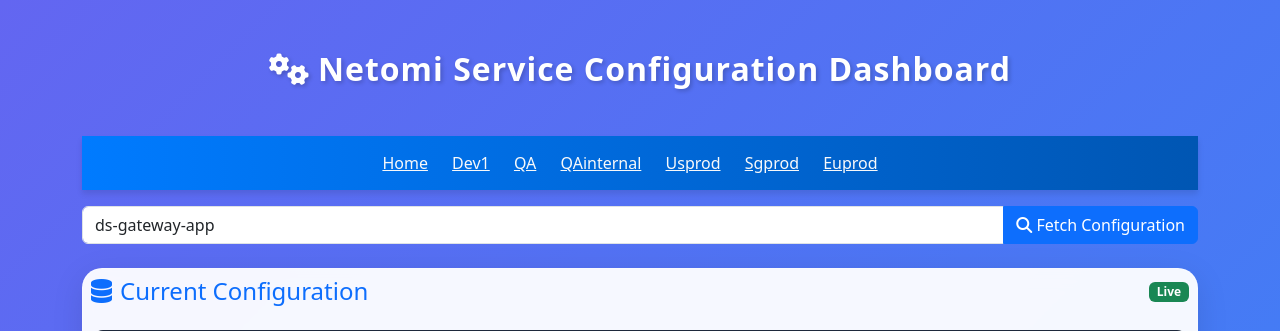
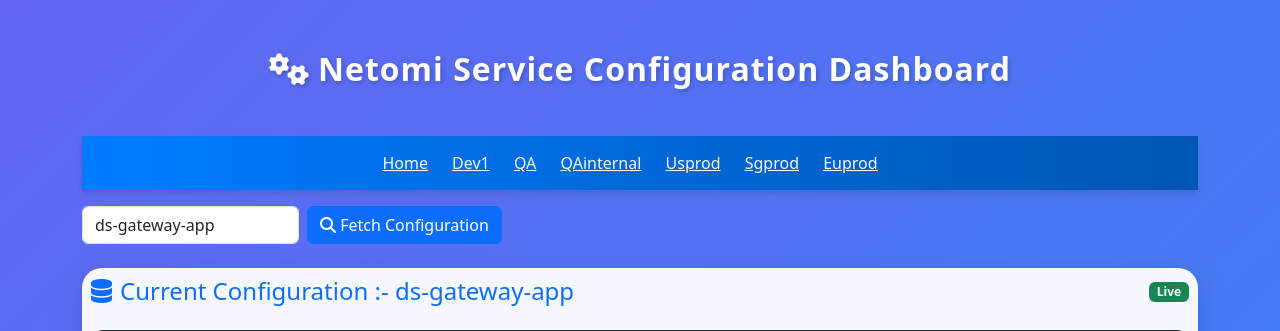
Before and after one commit to saurabh-anil/service-configuration-dashboard, a Flask app: page /home in a window 1280 px wide. Shown: the top 331 px of the page. Run offline with Flask 3, Linux system fonts and the light colour scheme; data that the repository does not hold is empty.

Commit message:
Added selection option in the servicename

```diff
--- a/app.py
+++ b/app.py
@@ -9,11 +9,11 @@
 
 @app.route('/', methods=['GET', 'POST'])
 def index():
-    service_name = "ds-gateway-app"  # Default service name
+    service_name = ""  # Default service name
     data = {}
 
     if request.method == 'POST':
-        service_name = request.form.get('service_name', service_name)  # Get user input
+        service_name = request.form.get("dropdown")  # Get user input
 
     payload = {
         "serviceName": service_name,
@@ -38,7 +38,7 @@
     data = {}
 
     if request.method == 'POST':
-        service_name = request.form.get('service_name', service_name)  # Get user input
+        service_name = request.form.get("dropdown")  # Get user input
 
     payload = {
         "serviceName": service_name,
--- a/templates/index.html
+++ b/templates/index.html
@@ -137,17 +137,34 @@
         <p></p>
 
         <form method="POST" class="mb-4">
-            <div class="input-group">
-                <input type="text" name="service_name" class="form-control" placeholder="Enter Service Name" value="{{ service_name }}">
+            <div class="form-group d-flex align-items-center">
+                <select class="form-control me-2" id="dropdown" name="dropdown" style="width: auto;">
+                    <option value="ds-gateway-app" style="background-color: #f8f9fa; color: #333;">ds-gateway-app</option>
+                    <option value="voc-ds-feedback-analyzer" style="background-color: #e9ecef; color: #555;">voc-ds-feedback-analyzer</option>
+                    <option value="ds-sense-app" style="background-color: #dee2e6; color: #007BFF;">ds-sense-app</option>
+                    <option value="data-pipeline-app" style="background-color: #dee2e6; color: #007BFF;">data-pipeline-app</option>
+                    <option value="social-pipeline-app" style="background-color: #dee2e6; color: #007BFF;">social-pipeline-app</option>
+                    <option value="event-manager-app" style="background-color: #dee2e6; color: #007BFF;">event-manager-app</option>
+                    <option value="pi-service-app" style="background-color: #dee2e6; color: #007BFF;">pi-service-app</option>
+                    <option value="knowledge-base-app" style="background-color: #dee2e6; color: #007BFF;">knowledge-base-app</option>
+                    <option value="ds-sense-app" style="background-color: #dee2e6; color: #007BFF;">ds-sense-app</option>
+                    <option value="ds-sense-app" style="background-color: #dee2e6; color: #007BFF;">ds-sense-app</option>
+                    <option value="ds-sense-app" style="background-color: #dee2e6; color: #007BFF;">ds-sense-app</option>
+                    <option value="ds-sense-app" style="background-color: #dee2e6; color: #007BFF;">ds-sense-app</option>
+                    <option value="ds-sense-app" style="background-color: #dee2e6; color: #007BFF;">ds-sense-app</option>
+                </select>
                 <button type="submit" class="btn btn-primary">
                     <i class="fas fa-search"></i> Fetch Configuration
                 </button>
             </div>
         </form>
+
+
         <div class="config-card p-2 mb-2">
             <div class="d-flex justify-content-between align-items-center mb-4">
                 <h4 class="text-primary mb-0">
-                    <i class="fas fa-database me-2"></i>Current Configuration
+                    <i class="fas fa-database me-2"></i>Current Configuration :-
+                    {{ service_name }}
                 </h4>
                 <span class="badge bg-success">Live</span>
             </div>
```
